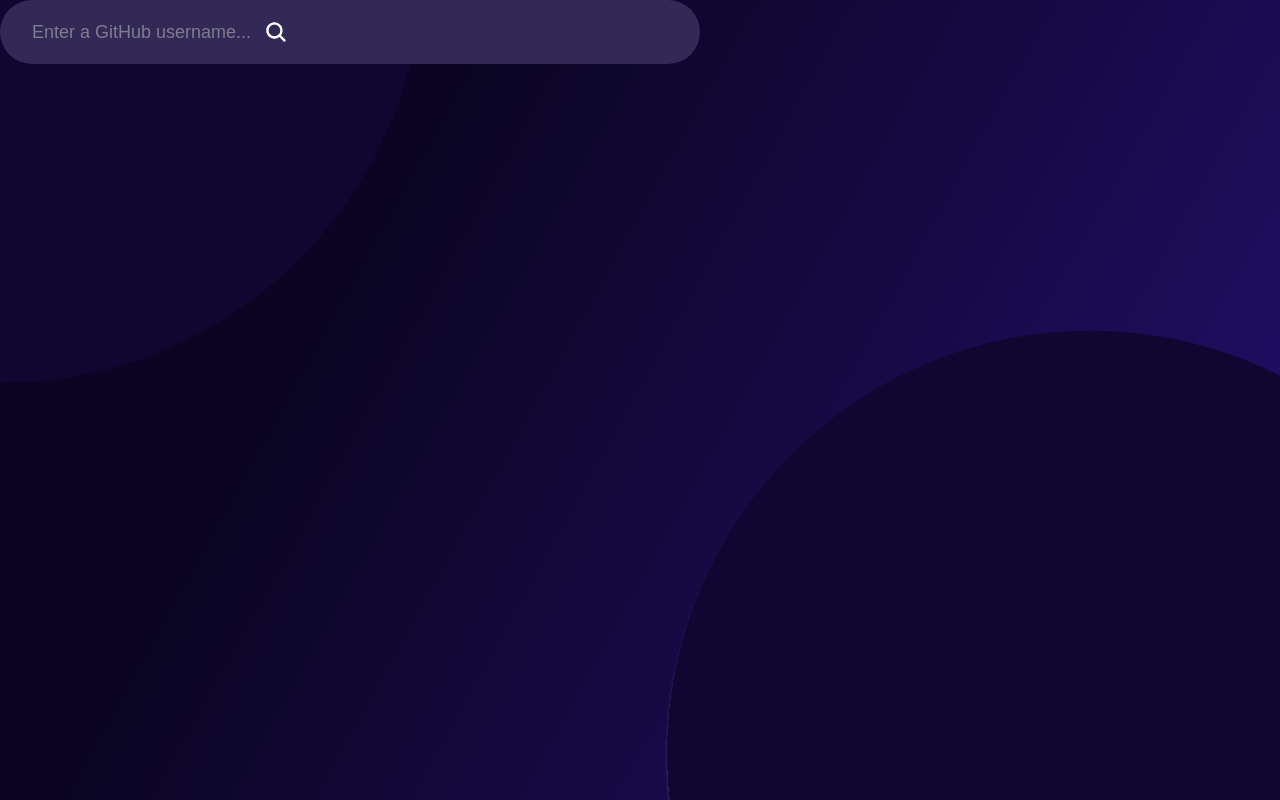
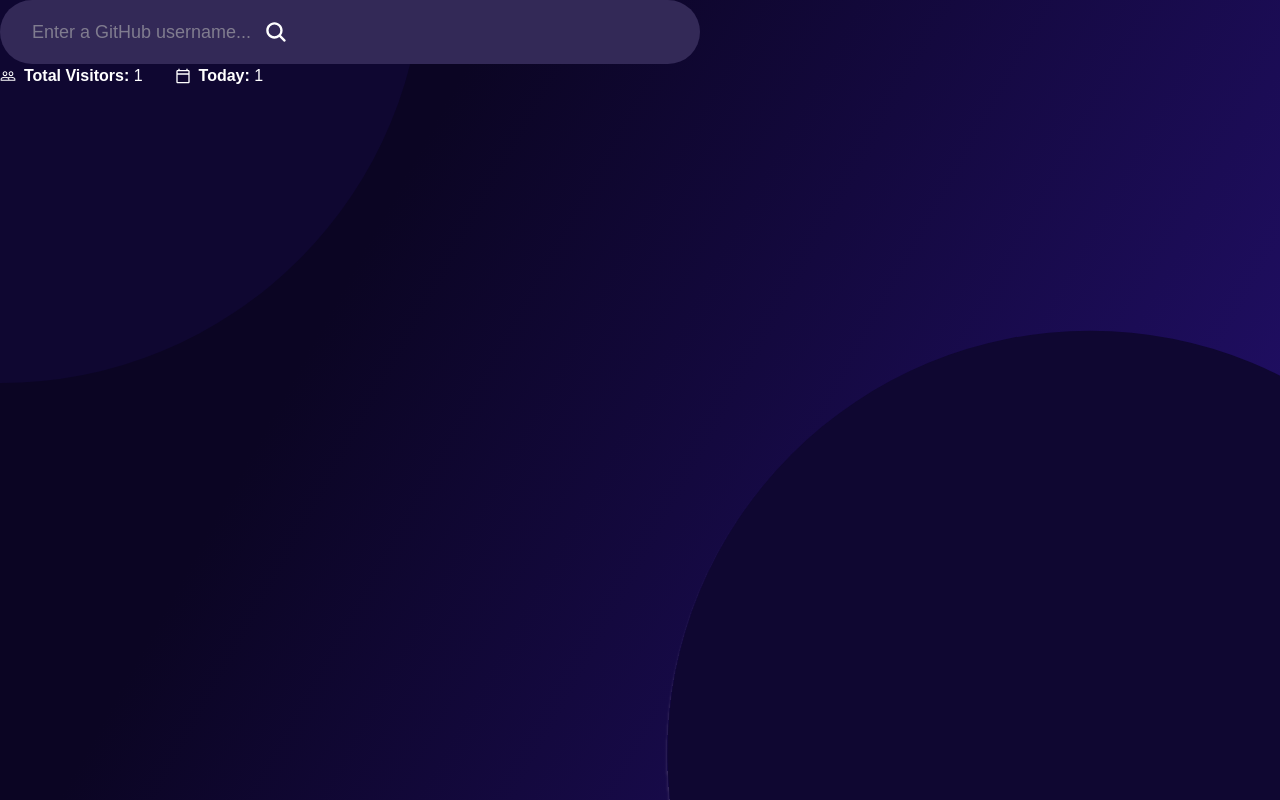
Before and after one commit to kimjusnu/GitHub_Profile_Viewer, a Next.js app: page /test in a window 1280 px wide. Built offline with nearby package versions, Linux system fonts and the light colour scheme; a web font is replaced by a local one.

Commit message:
Visitor Clear

```diff
--- a/src/app/(page)/test/page.tsx
+++ b/src/app/(page)/test/page.tsx
@@ -1,9 +1,12 @@
+"use client";
 import SearchBar from "@/app/components/SearchBar";
+import VisitorCounter from "@/app/components/VisitorCounter";
 
 const page = () => {
   return (
     <div>
       <SearchBar />
+      <VisitorCounter />
     </div>
   );
 };
--- /dev/null
+++ b/src/app/components/VisitorCounter.tsx
@@ -0,0 +1,45 @@
+import { useEffect, useRef } from "react";
+import github from "../store/github";
+import { MdPeopleOutline, MdOutlineCalendarToday } from "react-icons/md";
+
+const VisitorCounter = () => {
+  // 개별 셀렉터로 분리하여 불필요한 리렌더링 방지
+  const totalVisitors = github(state => state.totalVisitors);
+  const todayVisitors = github(state => state.todayVisitors);
+  const incrementVisitors = github(state => state.incrementVisitors);
+
+  const isVisited = useRef(false);
+
+  useEffect(() => {
+    // 컴포넌트 마운트 시에만 실행
+    if (!isVisited.current) {
+      incrementVisitors();
+      isVisited.current = true;
+    }
+  }, []); // 빈 의존성 배열로 마운트 시에만 실행되도록 수정
+
+  return (
+    <div className="flex space-x-8">
+      <div className="flex items-center space-x-2">
+        <span className="text-white">
+          <MdPeopleOutline />
+        </span>
+        <div className="text-white">
+          <span className="font-semibold">Total Visitors: </span>
+          {totalVisitors.toLocaleString()}
+        </div>
+      </div>
+      <div className="flex items-center space-x-2">
+        <span className="text-white">
+          <MdOutlineCalendarToday />
+        </span>
+        <div className="text-white">
+          <span className="font-semibold">Today: </span>
+          {todayVisitors.toLocaleString()}
+        </div>
+      </div>
+    </div>
+  );
+};
+
+export default VisitorCounter;
```
